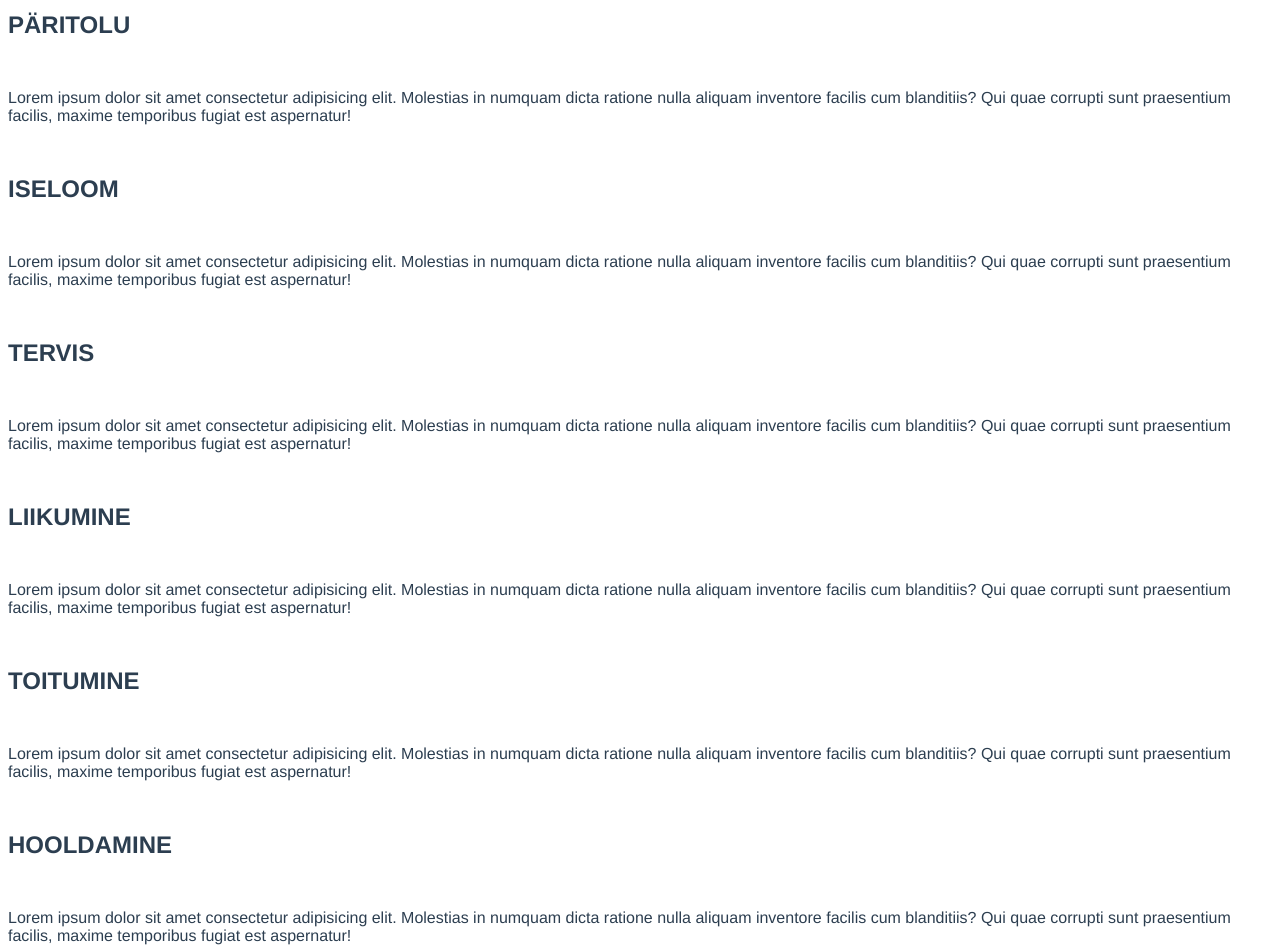
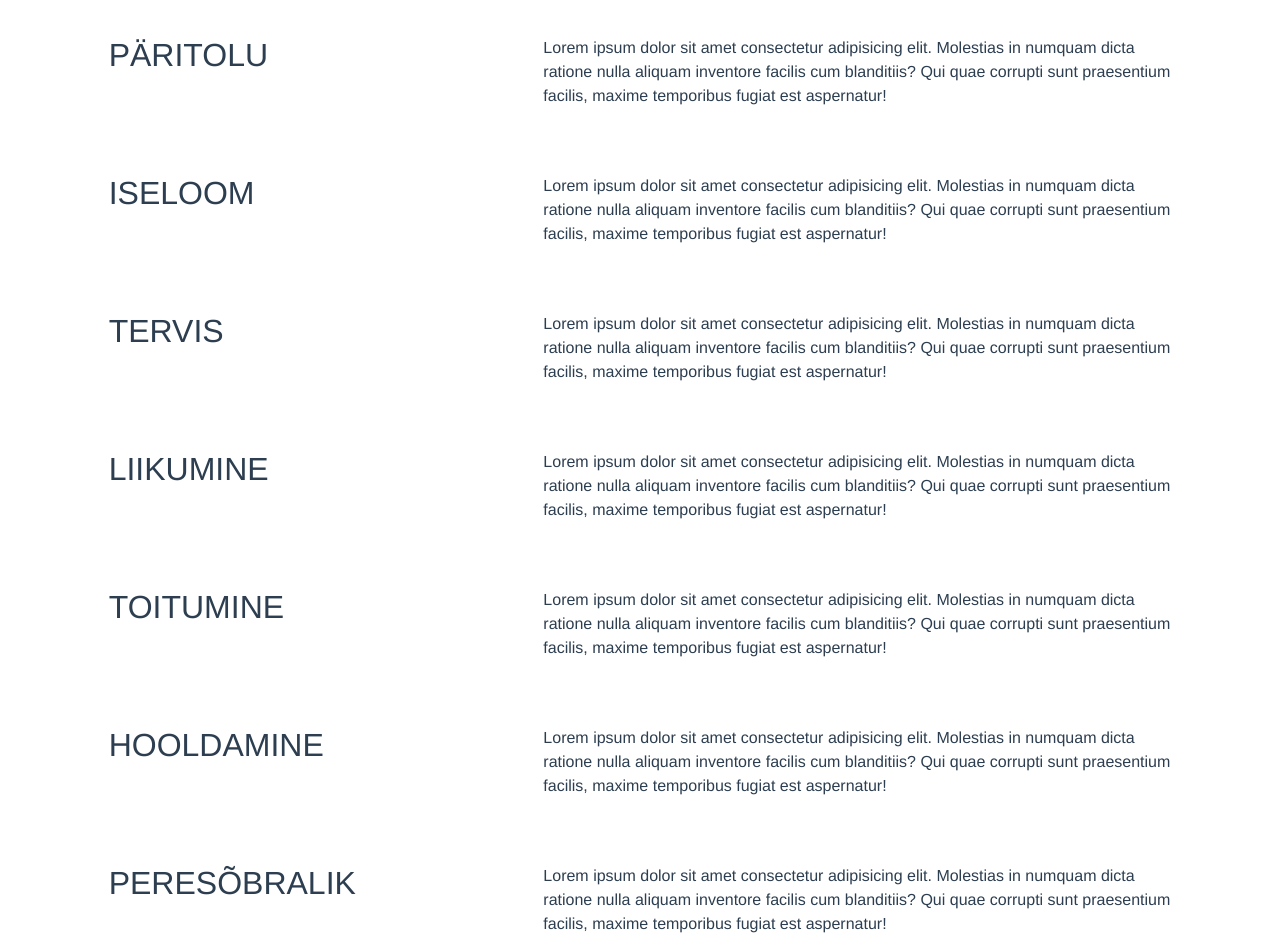
Before and after one commit to hannes-jeedas/dog-breed-explorer-vue, a Vue app: page /about in a window 1280 px wide. Shown: the part 760-1712 px from the top of the page. Built offline with nearby package versions, Linux system fonts and the light colour scheme.

Commit message:
Updates by Keli 15NOV1

```diff
--- a/public/index.html
+++ b/public/index.html
@@ -5,6 +5,10 @@
     <meta http-equiv="X-UA-Compatible" content="IE=edge">
     <meta name="viewport" content="width=device-width,initial-scale=1.0">
     <link rel="icon" href="<%= BASE_URL %>favicon.ico">
+    <link href="https://cdn.jsdelivr.net/npm/bootstrap@5.1.3/dist/css/bootstrap.min.css"
+    rel="stylesheet"
+    integrity="sha384-1BmE4kWBq78iYhFldvKuhfTAU6auU8tT94WrHftjDbrCEXSU1oBoqyl2QvZ6jIW3"
+    crossorigin="anonymous">
     <title><%= htmlWebpackPlugin.options.title %></title>
   </head>
   <body>
@@ -13,5 +17,10 @@
     </noscript>
     <div id="app"></div>
     <!-- built files will be auto injected -->
+    <script
+    src="https://cdn.jsdelivr.net/npm/bootstrap@5.1.3/dist/js/bootstrap.bundle.min.js"
+    integrity="sha384-ka7Sk0Gln4gmtz2MlQnikT1wXgYsOg+OMhuP+IlRH9sENBO0LRn5q+8nbTov4+1p"
+    crossorigin="anonymous"
+    ></script>
   </body>
 </html>
--- a/src/components/subpage.vue
+++ b/src/components/subpage.vue
@@ -16,7 +16,7 @@
                                 <h2>PÄRITOLU</h2>
                             </div>
                         </div>
-                        <div class="col-8">
+                        <div class="col-6">
                             <div class=catdesc>
                                 <p> Lorem ipsum dolor sit amet consectetur adipisicing elit.
                                     Molestias in numquam dicta ratione nulla aliquam inventore facilis cum blanditiis?
@@ -33,7 +33,7 @@
                                 <h2>ISELOOM</h2>
                             </div>
                         </div>
-                        <div class="col-8">
+                        <div class="col-6">
                             <div class=catdesc>
                                 <p> Lorem ipsum dolor sit amet consectetur adipisicing elit. Molestias in numquam dicta ratione nulla aliquam inventore facilis cum blanditiis? Qui quae corrupti sunt praesentium facilis, maxime temporibus fugiat est aspernatur! </p>
                             </div>
@@ -47,7 +47,7 @@
                                 <h2>TERVIS</h2>
                             </div>
                         </div>
-                        <div class="col-8">
+                        <div class="col-6">
                             <div class=catdesc>
                                 <p> Lorem ipsum dolor sit amet consectetur adipisicing elit. Molestias in numquam dicta ratione nulla aliquam inventore facilis cum blanditiis? Qui quae corrupti sunt praesentium facilis, maxime temporibus fugiat est aspernatur! </p>
                             </div>
@@ -61,7 +61,7 @@
                                 <h2>LIIKUMINE</h2>
                             </div>
                         </div>
-                        <div class="col-8">
+                        <div class="col-6">
                             <div class=catdesc>
                                 <p> Lorem ipsum dolor sit amet consectetur adipisicing elit. Molestias in numquam dicta ratione nulla aliquam inventore facilis cum blanditiis? Qui quae corrupti sunt praesentium facilis, maxime temporibus fugiat est aspernatur! </p>
                             </div>
@@ -75,7 +75,7 @@
                                 <h2>TOITUMINE</h2>
                             </div>
                         </div>
-                        <div class="col-8">
+                        <div class="col-6">
                             <div class=catdesc>
                                 <p> Lorem ipsum dolor sit amet consectetur adipisicing elit. Molestias in numquam dicta ratione nulla aliquam inventore facilis cum blanditiis? Qui quae corrupti sunt praesentium facilis, maxime temporibus fugiat est aspernatur! </p>
                             </div>
@@ -89,7 +89,7 @@
                                 <h2>HOOLDAMINE</h2>
                             </div>
                         </div>
-                        <div class="col-8">
+                        <div class="col-6">
                             <div class=catdesc>
                                 <p> Lorem ipsum dolor sit amet consectetur adipisicing elit. Molestias in numquam dicta ratione nulla aliquam inventore facilis cum blanditiis? Qui quae corrupti sunt praesentium facilis, maxime temporibus fugiat est aspernatur! </p>
                             </div>
@@ -103,7 +103,7 @@
                                 <h2>PERESÕBRALIK</h2>
                             </div>
                         </div>
-                        <div class="col-8">
+                        <div class="col-6">
                             <div class=catdesc>
                                 <p> Lorem ipsum dolor sit amet consectetur adipisicing elit. Molestias in numquam dicta ratione nulla aliquam inventore facilis cum blanditiis? Qui quae corrupti sunt praesentium facilis, maxime temporibus fugiat est aspernatur! </p>
                             </div>
```
